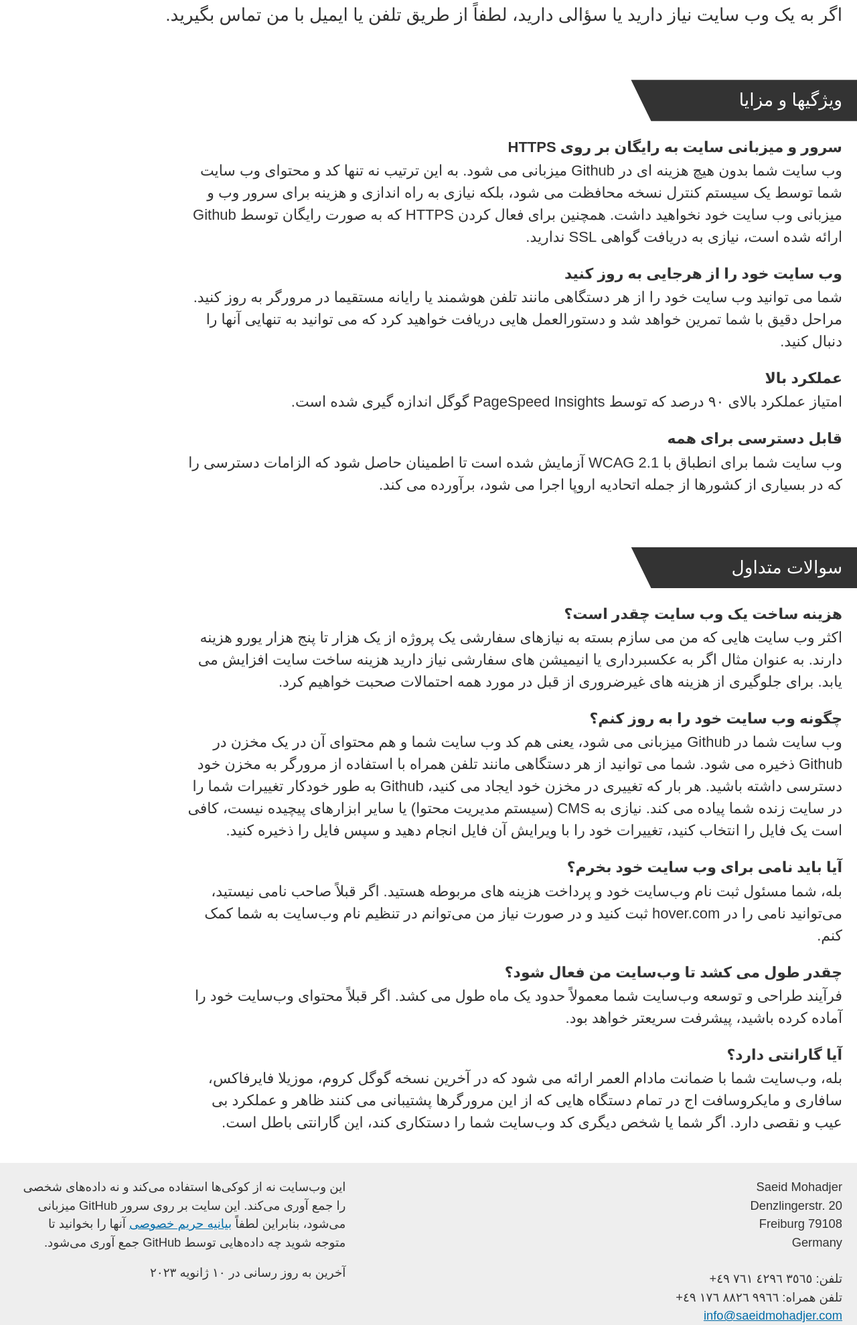
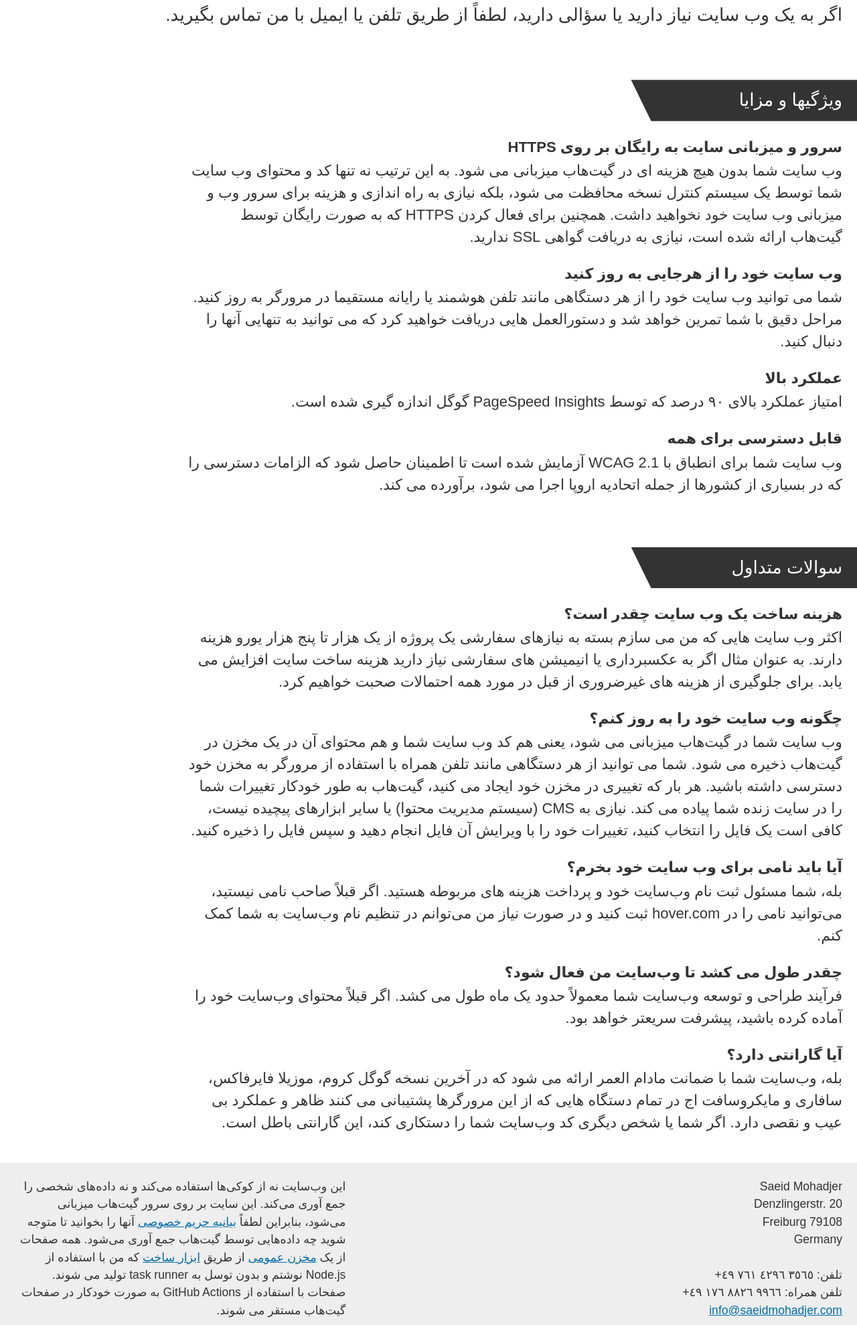
Before and after one commit to smohadjer/saeidmohadjer.com, a PHP site: page /fa/ in a window 1280 px wide. Shown: the part 805-2783 px from the top of the page at 67% size. Run offline with PHP 8.4, Linux system fonts and the light colour scheme; style sheets or scripts are compiled from the project's sources; some web fonts are replaced.

Commit message:
Deploying to gh-pages from @ smohadjer/saeidmohadjer.com@4df6c38282b98457f4faf943cb8d18ad3f98a42d 🚀

```diff
--- a/en/blog.html
+++ b/en/blog.html
@@ -69,8 +69,9 @@
     		VAT Nr.: DE287169201
     	</address>
     	<div>
-    		<p>This website neither uses cookies nor collects personal data. The site is hosted on GitHub's server so please read their <a href="https://docs.github.com/en/site-policy/privacy-policies/github-privacy-statement">privacy statement</a> to understand what data is collected by GitHub.</p>
-    		<p>Last updated on Jan. 10, 2023.</p>
+    		<p>This website neither uses cookies nor collects personal data. It is however hosted on GitHub so please read their <a href="https://docs.github.com/en/site-policy/privacy-policies/github-privacy-statement">privacy statement</a> to understand what data is collected by them. All pages are generated from a public <a href="https://github.com/smohadjer/saeidmohadjer.com">repository</a> via a minimal <a href="https://github.com/smohadjer/build">build tool</a> I wrote using Node.js and without resorting to task runners. Pages are auto-deployed to GitHub Pages using GitHub Actions.</p>
+    		<p>Last updated on Feb. 7th, 2023</p>
+
     	</div>
     </footer>
     <script src="https://cdn.jsdelivr.net/npm/swiper@8/swiper-bundle.min.js"></script>
--- a/en/index.html
+++ b/en/index.html
@@ -166,8 +166,9 @@
     		VAT Nr.: DE287169201
     	</address>
     	<div>
-    		<p>This website neither uses cookies nor collects personal data. The site is hosted on GitHub's server so please read their <a href="https://docs.github.com/en/site-policy/privacy-policies/github-privacy-statement">privacy statement</a> to understand what data is collected by GitHub.</p>
-    		<p>Last updated on Jan. 10, 2023.</p>
+    		<p>This website neither uses cookies nor collects personal data. It is however hosted on GitHub so please read their <a href="https://docs.github.com/en/site-policy/privacy-policies/github-privacy-statement">privacy statement</a> to understand what data is collected by them. All pages are generated from a public <a href="https://github.com/smohadjer/saeidmohadjer.com">repository</a> via a minimal <a href="https://github.com/smohadjer/build">build tool</a> I wrote using Node.js and without resorting to task runners. Pages are auto-deployed to GitHub Pages using GitHub Actions.</p>
+    		<p>Last updated on Feb. 7th, 2023</p>
+
     	</div>
     </footer>
     <script src="https://cdn.jsdelivr.net/npm/swiper@8/swiper-bundle.min.js"></script>
--- a/en/tips.html
+++ b/en/tips.html
@@ -145,8 +145,9 @@
     		VAT Nr.: DE287169201
     	</address>
     	<div>
-    		<p>This website neither uses cookies nor collects personal data. The site is hosted on GitHub's server so please read their <a href="https://docs.github.com/en/site-policy/privacy-policies/github-privacy-statement">privacy statement</a> to understand what data is collected by GitHub.</p>
-    		<p>Last updated on Jan. 10, 2023.</p>
+    		<p>This website neither uses cookies nor collects personal data. It is however hosted on GitHub so please read their <a href="https://docs.github.com/en/site-policy/privacy-policies/github-privacy-statement">privacy statement</a> to understand what data is collected by them. All pages are generated from a public <a href="https://github.com/smohadjer/saeidmohadjer.com">repository</a> via a minimal <a href="https://github.com/smohadjer/build">build tool</a> I wrote using Node.js and without resorting to task runners. Pages are auto-deployed to GitHub Pages using GitHub Actions.</p>
+    		<p>Last updated on Feb. 7th, 2023</p>
+
     	</div>
     </footer>
     <script src="https://cdn.jsdelivr.net/npm/swiper@8/swiper-bundle.min.js"></script>
--- a/fa/index.html
+++ b/fa/index.html
@@ -109,7 +109,7 @@
     				<li>
     					<h3>سرور و میزبانی سایت به رایگان بر روی HTTPS
     					</h3>
-    					<p>وب سایت شما بدون هیچ هزینه ای در Github میزبانی می شود. به این ترتیب نه تنها کد و محتوای وب سایت شما توسط یک سیستم کنترل نسخه محافظت می شود، بلکه نیازی به راه اندازی و هزینه برای سرور وب و میزبانی وب سایت خود نخواهید داشت. همچنین برای فعال کردن HTTPS که به صورت رایگان توسط Github ارائه شده است، نیازی به دریافت گواهی SSL ندارید.
+    					<p>وب سایت شما بدون هیچ هزینه ای در گیت&zwnj;هاب میزبانی می شود. به این ترتیب نه تنها کد و محتوای وب سایت شما توسط یک سیستم کنترل نسخه محافظت می شود، بلکه نیازی به راه اندازی و هزینه برای سرور وب و میزبانی وب سایت خود نخواهید داشت. همچنین برای فعال کردن HTTPS که به صورت رایگان توسط گیت&zwnj;هاب ارائه شده است، نیازی به دریافت گواهی SSL ندارید.
     					</p>
     				</li>
     				<li>
@@ -164,7 +164,7 @@
     				<li>
     					<h3>چگونه وب سایت خود را به روز کنم؟
     					</h3>
-    					<p>وب سایت شما در Github میزبانی می شود، یعنی هم کد وب سایت شما و هم محتوای آن در یک مخزن در Github ذخیره می شود. شما می توانید از هر دستگاهی مانند تلفن همراه با استفاده از مرورگر به مخزن خود دسترسی داشته باشید. هر بار که تغییری در مخزن خود ایجاد می کنید، Github به طور خودکار تغییرات شما را در سایت زنده شما پیاده می کند. نیازی به CMS (سیستم مدیریت محتوا) یا سایر ابزارهای پیچیده نیست، کافی است یک فایل را انتخاب کنید، تغییرات خود را با ویرایش آن فایل انجام دهید و سپس فایل را ذخیره کنید.
+    					<p>وب سایت شما در گیت&zwnj;هاب میزبانی می شود، یعنی هم کد وب سایت شما و هم محتوای آن در یک مخزن در گیت&zwnj;هاب ذخیره می شود. شما می توانید از هر دستگاهی مانند تلفن همراه با استفاده از مرورگر به مخزن خود دسترسی داشته باشید. هر بار که تغییری در مخزن خود ایجاد می کنید، گیت&zwnj;هاب به طور خودکار تغییرات شما را در سایت زنده شما پیاده می کند. نیازی به CMS (سیستم مدیریت محتوا) یا سایر ابزارهای پیچیده نیست، کافی است یک فایل را انتخاب کنید، تغییرات خود را با ویرایش آن فایل انجام دهید و سپس فایل را ذخیره کنید.
     					</p>
     				</li>
     				<li>
@@ -201,10 +201,14 @@
     		شماره مالیات بر ارزش افزوده: DE٢٨٧١٦٩٢٠١
     	</address>
     	<div>
-    		<p>این وب&zwnj;سایت نه از کوکی&zwnj;ها استفاده می&zwnj;کند و نه داده&zwnj;های شخصی را جمع آوری می&zwnj;کند. این سایت بر روی سرور GitHub میزبانی می&zwnj;شود، بنابراین لطفاً <a href="https://docs.github.com/en/site-policy/privacy-policies/github-privacy-statement">بیانیه حریم خصوصی</a> آنها را بخوانید تا متوجه شوید چه داده&zwnj;هایی توسط GitHub جمع آوری می&zwnj;شود.</p>
-    		<p>آخرین به روز رسانی در ١٠ ژانویه ٢٠٢٣</p>
+    		<p>این وب&zwnj;سایت نه از کوکی&zwnj;ها استفاده می&zwnj;کند و نه داده&zwnj;های شخصی را جمع آوری می&zwnj;کند. این سایت بر روی سرور گیت&zwnj;هاب میزبانی می&zwnj;شود، بنابراین لطفاً <a href="https://docs.github.com/en/site-policy/privacy-policies/github-privacy-statement">بیانیه حریم خصوصی</a> آنها را بخوانید تا متوجه شوید چه داده&zwnj;هایی توسط گیت&zwnj;هاب جمع آوری می&zwnj;شود.
+    			همه صفحات از یک  <a href="https://github.com/smohadjer/saeidmohadjer.com">مخزن عمومی</a> از طریق  <a href="https://github.com/smohadjer/build">ابزار ساخت</a>  که من با استفاده از Node.js نوشتم و بدون توسل به task runner تولید می شوند. صفحات با استفاده از GitHub Actions به صورت خودکار در صفحات گیت&zwnj;هاب مستقر می شوند.
+    		</p>
+    		<p>آخرین به روز رسانی در ٧ فوریه ٢٠٢٣</p>
     	</div>
     </footer>
+
+
 
 
     <script src="https://cdn.jsdelivr.net/npm/swiper@8/swiper-bundle.min.js"></script>
--- a/index.html
+++ b/index.html
@@ -167,8 +167,8 @@
     		USt-IdNr: DE287169201
     	</address>
     	<div>
-    		<p>Diese Website verwendet weder Cookies noch sammelt sie personenbezogene Daten. Die Website wird auf dem Server von GitHub gehostet. Lesen Sie daher bitte deren <a href="https://docs.github.com/en/site-policy/privacy-policies/github-privacy-statement">Datenschutzerklärung</a>, um zu verstehen, welche Daten von GitHub erfasst werden.</p>
-    		<p>Zuletzt aktualisiert am 10. Januar 2023.</p>
+    		<p>Diese Website verwendet weder Cookies noch sammelt sie personenbezogene Daten. Es wird jedoch auf GitHub gehostet, also lesen Sie bitte deren <a href="https://docs.github.com/en/site-policy/privacy-policies/github-privacy-statement">Datenschutzerklärung</a>, um zu verstehen, welche Daten von ihnen gesammelt werden. Alle Seiten werden aus einem öffentlichen <a href="https://github.com/smohadjer/saeidmohadjer.com">Repository</a> über ein minimales <a href="https://github.com/smohadjer/build">Build-Tool</a> generiert, dass ich mit Node.js und ohne Abhängigkeit von Task-Runners geschrieben habe. Seiten werden mithilfe von GitHub-Aktionen automatisch auf GitHub Pages bereitgestellt.</p>
+    		<p>Zuletzt aktualisiert am 7. Februar 2023</p>
     	</div>
     </footer>
     <script src="https://cdn.jsdelivr.net/npm/swiper@8/swiper-bundle.min.js"></script>
--- a/resources/css/styles.css
+++ b/resources/css/styles.css
@@ -246,7 +246,7 @@ header h1 {
 footer {
   padding: 1rem;
   margin: 2rem 0 0;
-  font-size: smaller;
+  font-size: 0.8rem;
   background: #eee;
 }
 @media (min-width: 1024px) {
```
